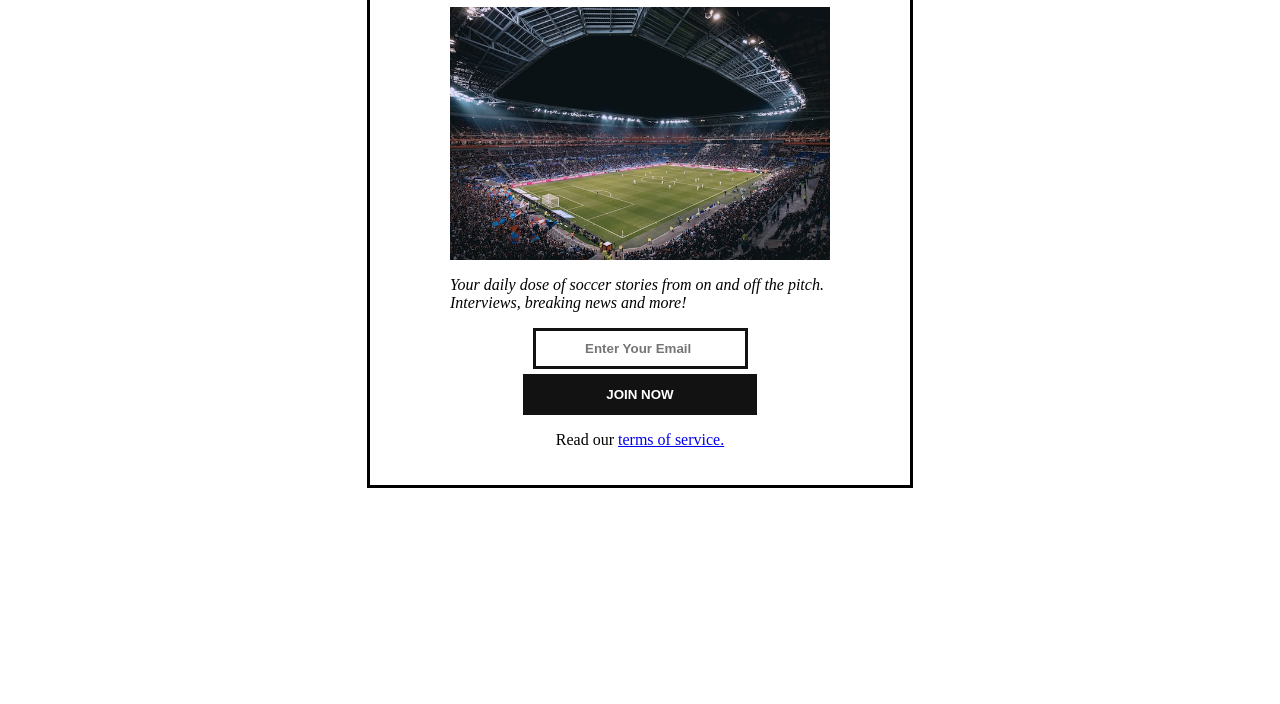
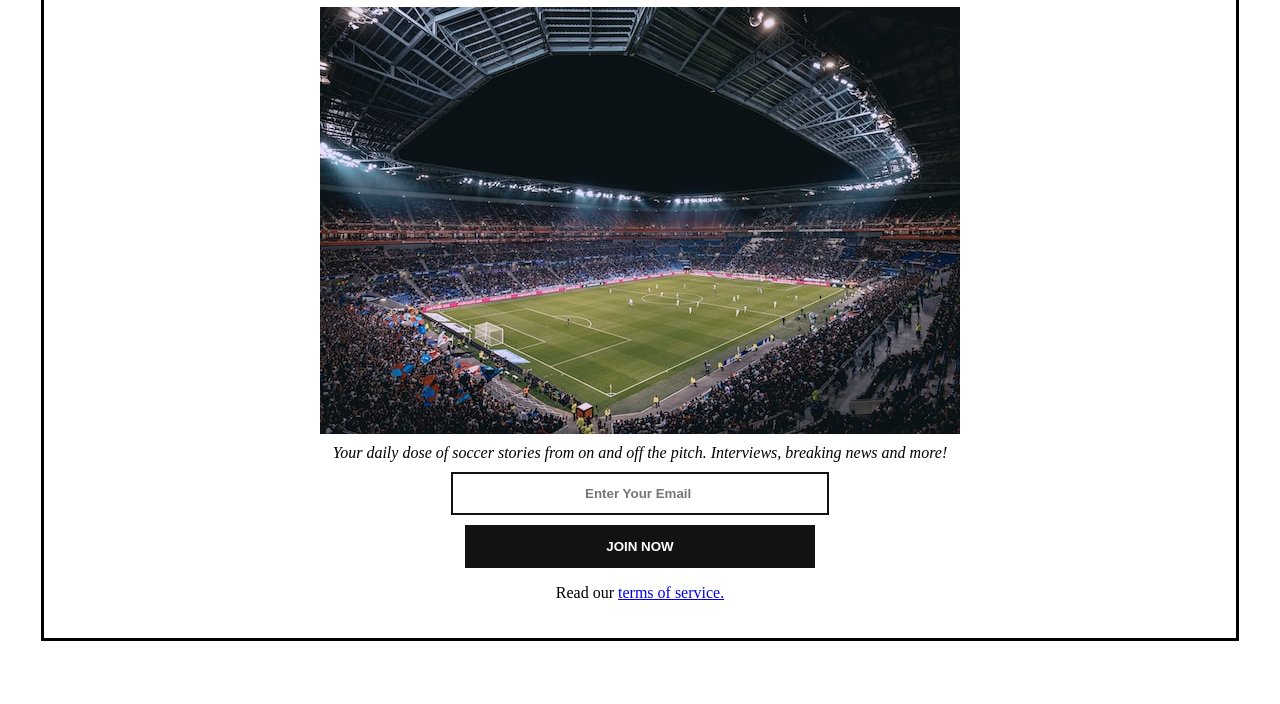
Before and after one commit to D3Way/NewletterHtmlCss, a plain HTML site: page index.html in a window 1280 px wide. Shown: the part 96-800 px from the top of the page. Drawn offline with Linux system fonts and the light colour scheme.

Commit message:
Add files via upload

```diff
--- a/index.html
+++ b/index.html
@@ -2,6 +2,7 @@
 <html>
     <head>
         <link rel="stylesheet" href="styles.css">
+        <meta name="viewport" content="width=device-width, initial-scale=1">
     </head>
     <body>
         <h1 >THE DAILY DRIBBLE</h1>
--- a/styles.css
+++ b/styles.css
@@ -1,57 +1,61 @@
-body{
+body {
     border: 3px solid black;
-    width: 500px;
-    margin: 0 auto;    /* Centers the body horizontally */
-    padding: 20px;     /* Optional: Adds space inside the border */
-
+    max-width: 90%; /* Adjusted for responsiveness */
+    margin: 0 auto;
+    padding: 20px;
+    text-align: center; /* Centers text and elements */
 }
 
 img {
-    width: 380px;
+    max-width: 100%; /* Makes image responsive */
+    height: auto;
     display: block;
-    margin-left: auto;
-    margin-right: auto;
+    margin: 0 auto;
+}
 
+h1 {
+    text-align: center;
+}
 
-}
-h1{
-   text-align: center;
-}
-.Email{
+.Email, .btnJoin {
     display: block;
-    margin-bottom: 5px;
-    margin-left: auto;
-    margin-right: auto;
-    padding-top: 10px;
-    padding-bottom: 10px;
-    padding-right: 15px;
-    padding-left: 15px;
-     text-align: center;
-    border: 3px solid #121212;
-    color: gray;
+    width: 100%; /* Full width for better mobile layout */
+    max-width: 350px; /* Prevents being too wide on large screens */
+    margin: 10px auto;
+    padding: 12px;
+    text-align: center;
+    border: 2px solid #121212;
     font-weight: bold;
 }
-.btnJoin{
-    padding-top: 10px;
-    padding-bottom: 10px;
-    padding-right: 80px;
-    padding-left: 80px;
-    display: block;
-    margin-left: auto;
-    margin-right: auto;
-    border: 3px solid #121212;
+
+.Email {
+    color: gray;
+}
+
+.btnJoin {
+    background-color: #121212;
     color: white;
-    background-color: #121212;
-    font-weight: bold;
+    cursor: pointer;
 }
-.info{
 
-    width: 380px;
-    margin-left: auto;
-    margin-right: auto;
+.info {
+    max-width: 90%;
+    margin: 10px auto;
     font-style: italic;
+}
 
-}
-.terms{
+.terms {
     text-align: center;
 }
+
+/* Mobile Styles */
+@media (max-width: 400px) {
+    body {
+        max-width: 100%;
+        padding: 15px;
+    }
+
+    .Email, .btnJoin {
+        width: 100%; /* Makes inputs/buttons fit smaller screens */
+    }
+}
```
